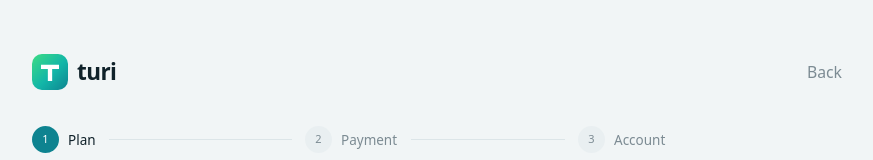
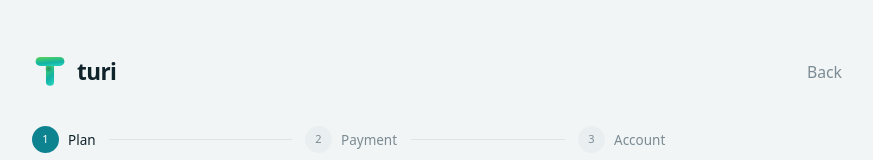
Before and after one commit to emrykt/mes, a Next.js app: page /signup in a window 1280 px wide. Shown: the top 160 px of the page, without its empty margins (203-1076 px from the left). Built offline with nearby package versions, Linux system fonts and the light colour scheme; no server answers.

Commit message:
TuriLogo: faithful T mark matching the uploaded logo (pill arm + rounded-bottom stem + green->teal gradient + depth), drop the rounded-square container
Co-Authored-By: Claude Opus 4.8 <noreply@anthropic.com>

```diff
--- a/src/components/TuriLogo.tsx
+++ b/src/components/TuriLogo.tsx
@@ -1,9 +1,11 @@
 import { useId } from "react";
 
 /**
- * TURI brand logo — a gradient "T" mark (green → teal → blue-teal) with the
- * lowercase "turi" wordmark, a clean rendition of the uploaded logo. The
- * wordmark colour adapts via `wordClass` (e.g. text-white on dark chrome).
+ * TURI brand logo — a faithful rendition of the uploaded mark: a standalone
+ * stylized "T" (pill-shaped arm + rounded-bottom stem) in a green→teal vertical
+ * gradient with a soft layered-depth shadow, next to the lowercase "turi"
+ * wordmark. The mark reads on both light and dark backgrounds; the wordmark
+ * colour adapts via `wordClass` (e.g. text-white on dark chrome).
  */
 export default function TuriLogo({
   className = "h-8 w-8",
@@ -15,18 +17,28 @@ export default function TuriLogo({
   wordClass?: string;
 }) {
   const gid = useId();
+  const sid = useId();
   return (
     <span className="inline-flex items-center gap-2">
-      <svg viewBox="0 0 40 40" className={className} role="img" aria-label="TURI">
+      <svg viewBox="0 0 46 50" className={className} role="img" aria-label="TURI" fill="none">
         <defs>
-          <linearGradient id={gid} x1="0" y1="0" x2="1" y2="1">
-            <stop offset="0" stopColor="#3ddc84" />
-            <stop offset="0.55" stopColor="#12b6a8" />
-            <stop offset="1" stopColor="#0e8390" />
+          <linearGradient id={gid} x1="0.12" y1="0" x2="0.42" y2="1">
+            <stop offset="0" stopColor="#5ed15a" />
+            <stop offset="0.34" stopColor="#31c57f" />
+            <stop offset="0.7" stopColor="#14b2a5" />
+            <stop offset="1" stopColor="#22ccb7" />
           </linearGradient>
+          <radialGradient id={sid} cx="0.5" cy="0.5" r="0.5">
+            <stop offset="0" stopColor="#053c3c" stopOpacity="0.35" />
+            <stop offset="1" stopColor="#053c3c" stopOpacity="0" />
+          </radialGradient>
         </defs>
-        <rect width="40" height="40" rx="11" fill={`url(#${gid})`} />
-        <path d="M10 12 H30 V16.6 H22.4 V30 H17.6 V16.6 H10 Z" fill="#fff" />
+        {/* vertical stem with a rounded bottom (tucks under the arm) */}
+        <rect x="17.4" y="12" width="11.2" height="32" rx="5.6" fill={`url(#${gid})`} />
+        {/* layered-depth shadow where the arm overlaps the stem */}
+        <ellipse cx="21" cy="20.5" rx="6" ry="5.5" fill={`url(#${sid})`} />
+        {/* pill-shaped top arm, in front */}
+        <rect x="3" y="4" width="40" height="12.6" rx="6.3" fill={`url(#${gid})`} />
       </svg>
       {wordmark && (
         <span className={`text-xl font-bold lowercase tracking-tight ${wordClass}`}>turi</span>
```
